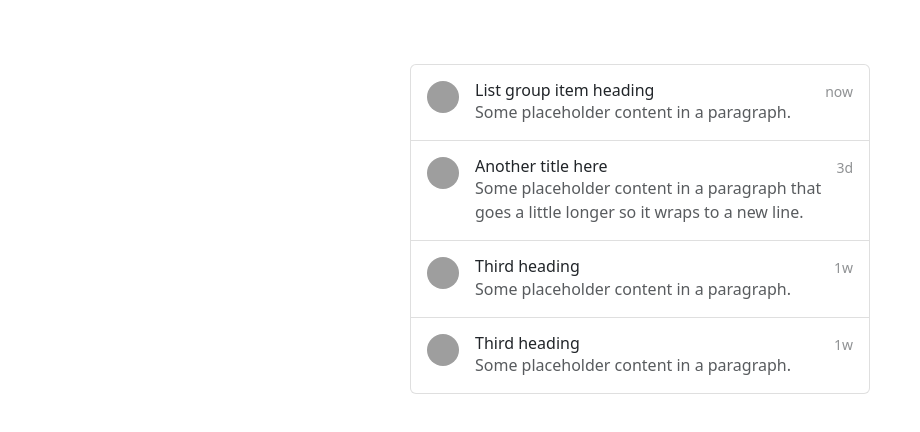
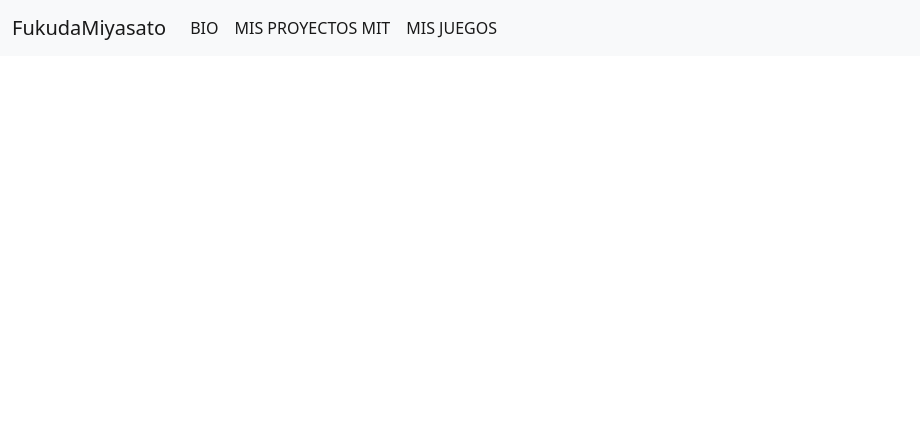
Before and after one commit to FukudaMiyasato/fukudamiyasato.github.io, a website: page index.html in a window 1280 px wide. Shown: the whole page, without its empty margins (0-920 px from the left). Drawn offline with nearby package versions, Linux system fonts and the light colour scheme; grey boxes are pictures that could not be loaded.

Commit message:
probando cel

```diff
--- a/index.html
+++ b/index.html
@@ -8,57 +8,36 @@
     <link rel="stylesheet" href="https://cdn.jsdelivr.net/npm/bootstrap@5.2.0/dist/css/bootstrap.min.css">
     <link rel="stylesheet" href="./src/css/stl.css">
 </head>
-<body cz-shortcut-listen="true">
 
 
-    <div class="list-group w-auto">
-        <a href="#" class="list-group-item list-group-item-action d-flex gap-3 py-3" aria-current="true">
-          <img src="https://github.com/twbs.png" alt="twbs" class="rounded-circle flex-shrink-0" width="32" height="32">
-          <div class="d-flex gap-2 w-100 justify-content-between">
+
+    <body >
+        <nav class="navbar navbar-expand-lg navbar-light bg-light">
+            <div class="container-fluid">
+              <a class="navbar-brand" href="#">FukudaMiyasato</a>
+              <button class="navbar-toggler" type="button" data-bs-toggle="collapse" data-bs-target="#navbarSupportedContent" aria-controls="navbarSupportedContent" aria-expanded="false" aria-label="Toggle navigation">
+                <span class="navbar-toggler-icon"></span>
+              </button>
+              <div class="collapse navbar-collapse" id="navbarSupportedContent">
+                <ul class="navbar-nav me-auto mb-2 mb-lg-0">
+
+                    <li class="nav-item"><a class="nav-link active"  aria-current="page" href="src/pages/contratame.html">BIO</a></li>
+                    <li class="nav-item"><a class="nav-link active" href="src/pages/proyectosmit.html">MIS PROYECTOS MIT</a></li>
+                    <li class="nav-item"><a class="nav-link active" href="src/pages/misjuegos.html">MIS JUEGOS</a></li>
+                </ul>
+              </div>
+            </div>
+          </nav>
         <div>
-              <h6 class="mb-0">List group item heading</h6>
-              <p class="mb-0 opacity-75">Some placeholder content in a paragraph.</p>
+
         </div>
-            <small class="opacity-50 text-nowrap">now</small>
-          </div>
-        </a>
-        <a href="#" class="list-group-item list-group-item-action d-flex gap-3 py-3" aria-current="true">
-          <img src="https://github.com/twbs.png" alt="twbs" class="rounded-circle flex-shrink-0" width="32" height="32">
-          <div class="d-flex gap-2 w-100 justify-content-between">
-            <div>
-              <h6 class="mb-0">Another title here</h6>
-              <p class="mb-0 opacity-75">Some placeholder content in a paragraph that goes a little longer so it wraps to a new line.</p>
-            </div>
-            <small class="opacity-50 text-nowrap">3d</small>
-          </div>
-        </a>
-        <a href="#" class="list-group-item list-group-item-action d-flex gap-3 py-3" aria-current="true">
-          <img src="https://github.com/twbs.png" alt="twbs" class="rounded-circle flex-shrink-0" width="32" height="32">
-          <div class="d-flex gap-2 w-100 justify-content-between">
-            <div>
-              <h6 class="mb-0">Third heading</h6>
-              <p class="mb-0 opacity-75">Some placeholder content in a paragraph.</p>
-            </div>
-            <small class="opacity-50 text-nowrap">1w</small>
-          </div>
-        </a>
-
-        <a href="#" class="list-group-item list-group-item-action d-flex gap-3 py-3" aria-current="true">
-            <img src="https://github.com/twbs.png" alt="twbs" class="rounded-circle flex-shrink-0" width="32" height="32">
-            <div class="d-flex gap-2 w-100 justify-content-between">
-              <div>
-                <h6 class="mb-0">Third heading</h6>
-                <p class="mb-0 opacity-75">Some placeholder content in a paragraph.</p>
-              </div>
-              <small class="opacity-50 text-nowrap">1w</small>
-            </div>
-          </a>
-      </div>
-
 
 
         <!-- scripts -->
         <script src="https://cdn.jsdelivr.net/npm/bootstrap@5.2.0/dist/js/bootstrap.bundle.min.js"></script>
         <script src="./src/js/main.js"></script>
+
+
         </body>
+
 </html>
--- a/package.json
+++ b/package.json
@@ -1,5 +1,8 @@
 {
   "dependencies": {
     "bootstrap-icons": "^1.9.1"
+  },
+  "devDependencies": {
+    "tailwindcss": "^3.1.8"
   }
 }
--- /dev/null
+++ b/tailwind.config.js
@@ -0,0 +1,8 @@
+/** @type {import('tailwindcss').Config} */
+module.exports = {
+  content: [],
+  theme: {
+    extend: {},
+  },
+  plugins: [],
+}
```
Also changed, not shown: README.md, 2 other files. Lines whose indentation alone changed are shown as unchanged.
